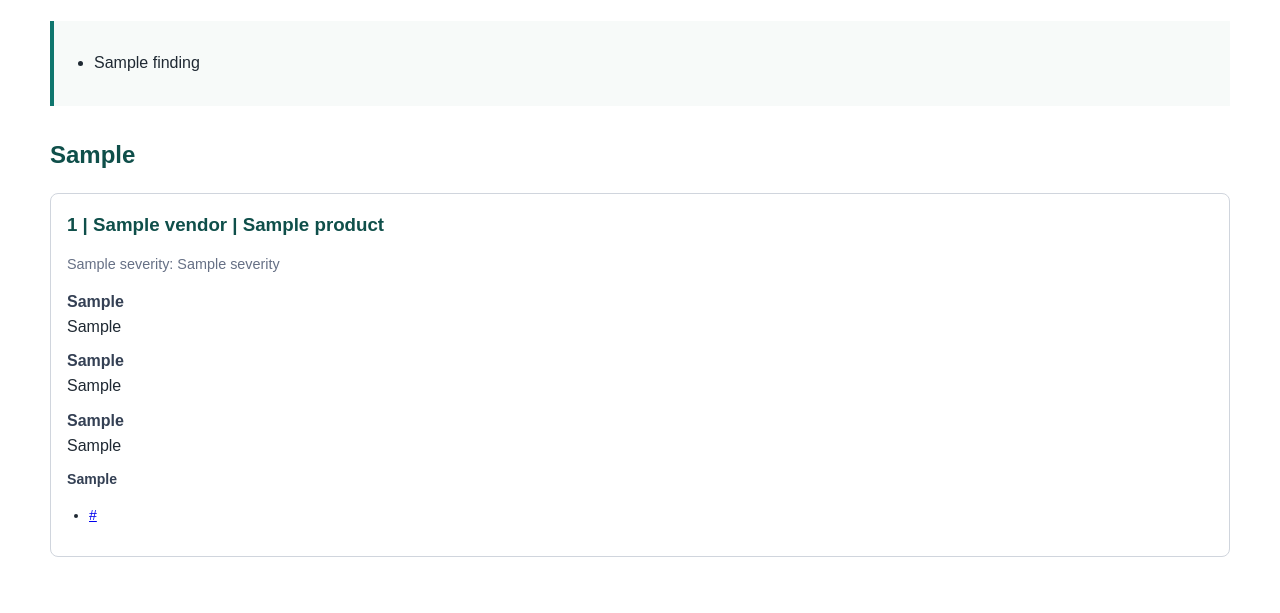
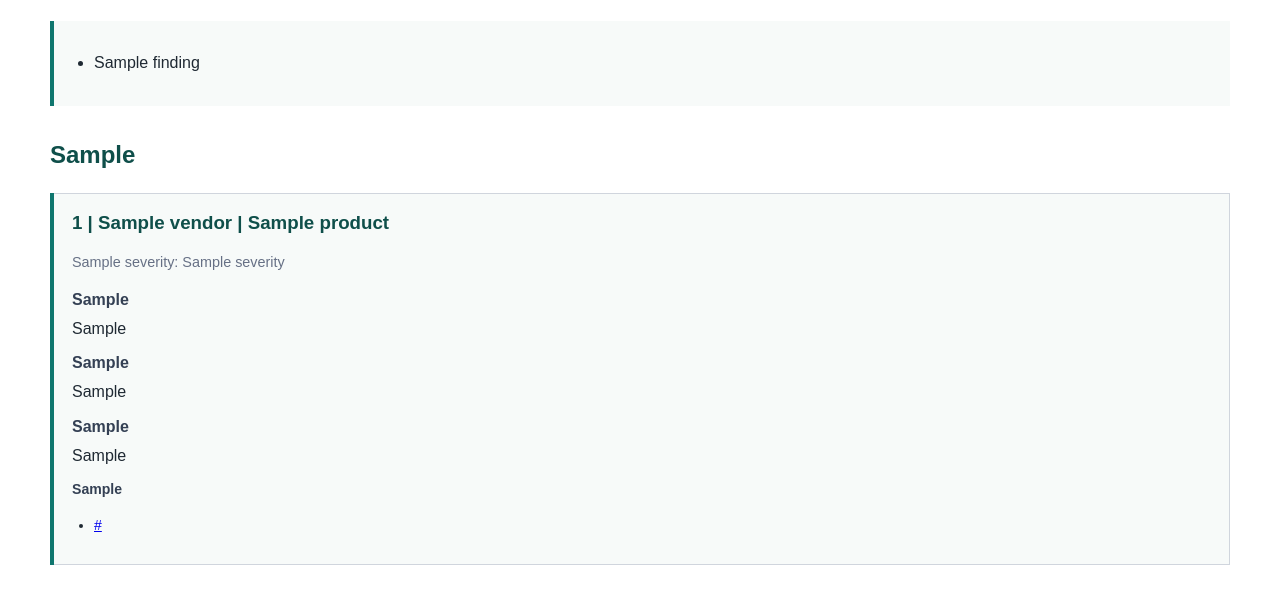
Before and after one commit to Benchan691/VulnBrief, a Flask app: template templates/enriched_report.html in a window 1280 px wide. Shown: the part 228-841 px from the top of the page. Run offline with Flask 3, Linux system fonts and the light colour scheme; the template is opened without the code that fills it: most values are stand-ins (such as "Sample title", 1, 10 or a date in 2020).

Commit message:
Refactor enriched report template to use table structure for vulnerability cards
This commit updates the enriched report template to replace the previous card layout with a table structure for displaying vulnerability details. The new design enhances the organization of information, ensuring better readability and consistency. Additionally, CSS styles have been adjusted to accommodate the new table format. Tests have been added to verify the correct rendering of the updated structure in the report and email preparation processes.

```diff
--- a/templates/enriched_report.html
+++ b/templates/enriched_report.html
@@ -8,20 +8,18 @@
         body { font-family: Arial, sans-serif; max-width: 1180px; margin: 0 auto; padding: 32px; color: #1f2933; line-height: 1.55; }
         h1 { border-bottom: 3px solid #0f766e; padding-bottom: 12px; }
         h2 { margin-top: 30px; color: #0f4f4a; }
-        h3 { margin-bottom: 6px; }
+        h3 { margin-bottom: 6px; margin-top: 0; }
         .meta { color: #667085; font-size: 0.9rem; }
         .section { margin: 16px 0 24px; }
         .brief { background: #f7faf9; border-left: 4px solid #0f766e; padding: 14px 18px; }
         ul, ol { padding-left: 22px; }
         li { margin-bottom: 6px; }
         .small { font-size: 0.88rem; }
-        .card-list { display: grid; gap: 16px; margin-top: 12px; }
-        .vulnerability-card { border: 1px solid #d0d5dd; border-radius: 8px; padding: 16px; background: #fff; }
-        .vulnerability-card h3 { margin-top: 0; }
+        .vulnerability-card { width: 100%; border-collapse: collapse; margin: 0 0 16px; }
+        .vulnerability-card td { border: 1px solid #d0d5dd; border-left: 4px solid #0f766e; padding: 14px 18px; background: #f7faf9; vertical-align: top; }
         .vulnerability-card h3 a { color: #0f4f4a; text-decoration: none; }
-        .vulnerability-card h3 a:hover { text-decoration: underline; }
         .field { margin: 10px 0; }
-        .field strong { display: block; color: #344054; }
+        .field strong { display: block; color: #344054; margin-bottom: 4px; }
     </style>
 </head>
 <body>
@@ -34,15 +32,16 @@
     </div>
 
     <h2>{{ labels.vulnerability_cards }}</h2>
-    <div class="section card-list">
     {% for row in report.vulnerability_detail_table.rows or [] %}
     {% set card_anchor = row.card_anchor or row.cve_id %}
-        <article id="{{ card_anchor }}" class="vulnerability-card">
+    <table class="vulnerability-card" id="{{ card_anchor }}" cellpadding="0" cellspacing="0">
+        <tr>
+            <td>
                 <h3><a href="#{{ card_anchor }}">{{ row.cve_id }} | {{ row.vendor or 'Unknown vendor' }} | {{ row.product or 'Unknown product' }}</a></h3>
                 <p class="meta">{{ labels.severity }}: {{ row.severity or '' }}</p>
-            <div class="field"><strong>{{ labels.vulnerability_overview }}</strong>{{ row.what_happened }}</div>
-            <div class="field"><strong>{{ labels.risk_and_impact }}</strong>{{ row.why_matters }}</div>
-            <div class="field"><strong>{{ labels.remediation_guidance }}</strong>{{ row.how_to_respond }}</div>
+                <p class="field"><strong>{{ labels.vulnerability_overview }}</strong>{{ row.what_happened }}</p>
+                <p class="field"><strong>{{ labels.risk_and_impact }}</strong>{{ row.why_matters }}</p>
+                <p class="field"><strong>{{ labels.remediation_guidance }}</strong>{{ row.how_to_respond }}</p>
                 {% if row.source_urls %}
                 <div class="field small">
                     <strong>{{ labels.source_references }}</strong>
@@ -53,8 +52,9 @@
                     </ul>
                 </div>
                 {% endif %}
-        </article>
+            </td>
+        </tr>
+    </table>
     {% endfor %}
-    </div>
 </body>
 </html>
```
Also changed, not shown: tests/test_mailer.py (+14 -0 lines), tests/test_reports.py (+1 -0 lines). Lines whose indentation alone changed are shown as unchanged.
